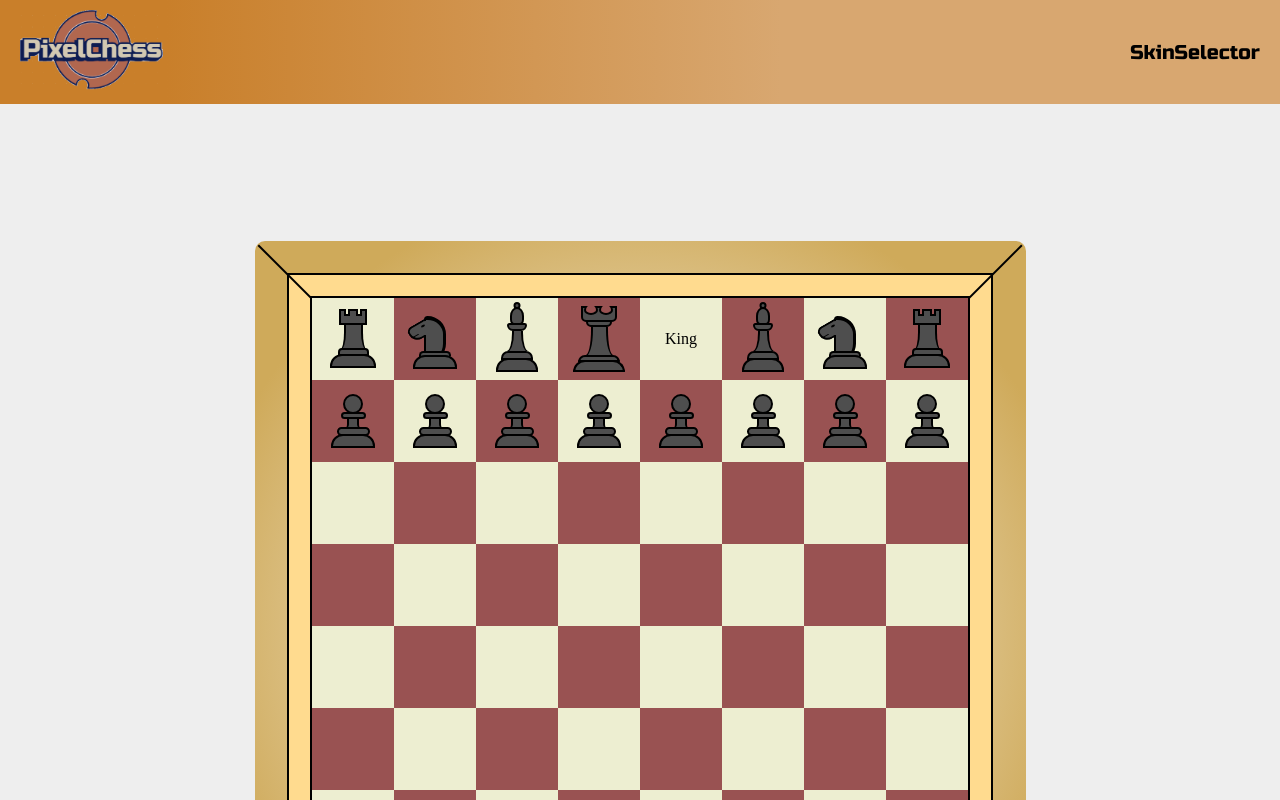
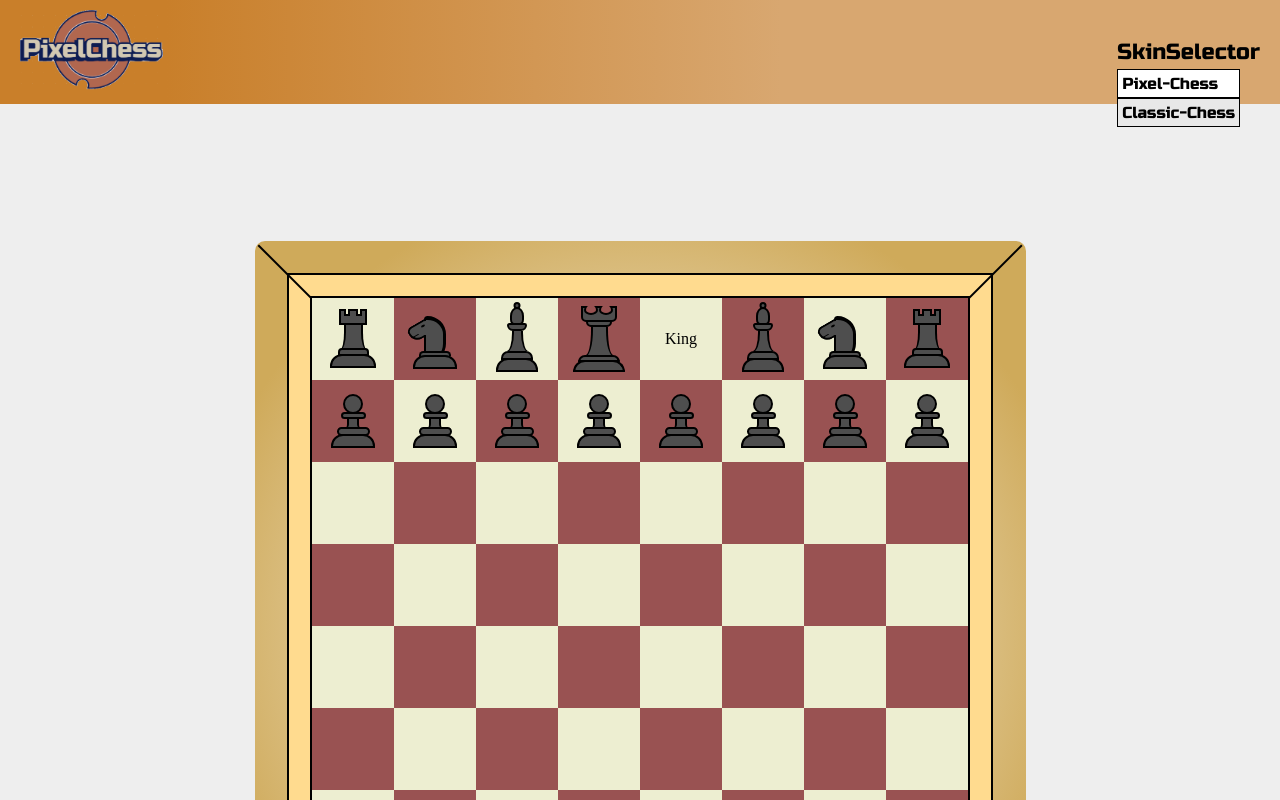
Before and after one commit to MrAminHasanov/React-Chees, a React (Create React App) app: page / in a window 1280 px wide. Shown: the top 800 px of the page. Built offline with nearby package versions, Linux system fonts and the light colour scheme.

Commit message:
prototype skin selector created

```diff
--- a/src/Store/headerSlice/header.slice.js
+++ b/src/Store/headerSlice/header.slice.js
@@ -1,13 +1,13 @@
 import { createSlice } from "@reduxjs/toolkit";
 
-const initialState = { tableSkins: "Classic" }
+const initialState = { selectedSkin: "Classic-Chess" }
 
 export const squearesSlice = createSlice({
     name: "squaresList",
     initialState,
     reducers: {
         setTableSkin: (state, { payload: selectedSkin }) => {
-            state.tableSkins = selectedSkin;
+            state.selectedSkin = selectedSkin;
         },
     }
 });
--- /dev/null
+++ b/src/component/Header/SkinSelector/SkinList/SkinList.jsx
@@ -0,0 +1,25 @@
+import c from './SkinList.module.scss'
+import { useActions } from '../../../../Hooks/useActions/useActions';
+import { useSelector } from 'react-redux';
+
+function SkinList() {
+    const activeSkin = useSelector(state => state.header.selectedSkin)
+    const { setTableSkin } = useActions();
+
+    return (
+        <ul className={c.component}>
+            <li className={activeSkin === "Pixel-Chess" ? c.activeLi : null}
+                onClick={() => setTableSkin("Pixel-Chess")}
+            >
+                Pixel-Chess
+            </li>
+            <li className={activeSkin === "Classic-Chess" && c.activeLi}
+                onClick={() => setTableSkin("Classic-Chess")}
+            >
+                Classic-Chess
+            </li>
+        </ul>
+    )
+}
+
+export default SkinList
--- /dev/null
+++ b/src/component/Header/SkinSelector/SkinList/SkinList.module.scss
@@ -0,0 +1,20 @@
+.component {
+
+    position: absolute;
+    list-style: none;
+    transform: translateY(4px);
+
+    li {
+        padding: 4px;
+        border: 1px solid black;
+        background-color: white;
+        font-size: 16px;
+        user-select: none;
+    }
+
+    .activeLi {
+        cursor: pointer;
+        background-color: rgb(232, 232, 232);
+    }
+
+}
--- a/src/component/Header/SkinSelector/SkinSelector.jsx
+++ b/src/component/Header/SkinSelector/SkinSelector.jsx
@@ -1,12 +1,22 @@
+import { useState } from 'react';
 import c from './SkinSelector.module.scss';
+import SkinList from './SkinList/SkinList';
 
 function SkinSelector() {
+  const [listState, setListState] = useState(true);
+
+  const toggleListState = () => setListState((state) => !state);
+
   return (
     <div className={c.component}>
-      <span className={c.selector}>
+      <span onClick={toggleListState} className={c.selector}>
         SkinSelector
       </span>
-    </div>
+
+      {
+        listState && <SkinList />
+      }
+    </div >
   )
 }
 
--- a/src/component/Header/SkinSelector/SkinSelector.module.scss
+++ b/src/component/Header/SkinSelector/SkinSelector.module.scss
@@ -1,8 +1,10 @@
 .component {
-    font-size: 20px;
+    font-size: 22px;
     font-family: "Russo One";
+
 
     .selector {
         cursor: pointer;
+        user-select: none;
     }
 }
```
